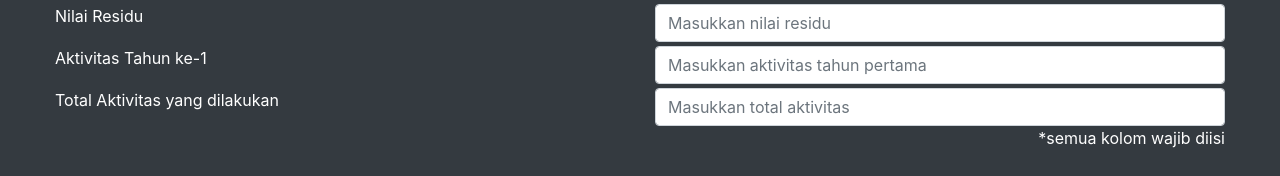
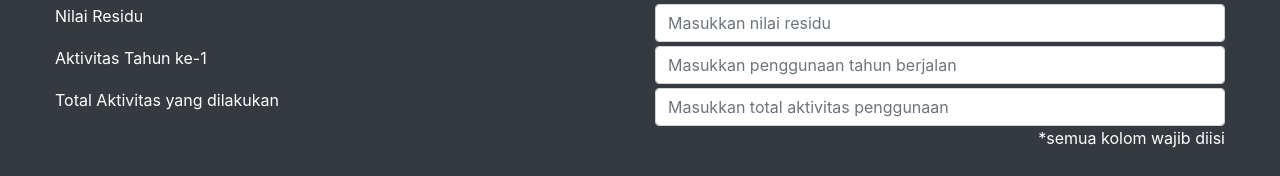
Before and after one commit to L200190077/Web-menghitung-nilai-depreciation, a plain HTML site: page aktivitas.html in a window 1280 px wide. Shown: the part 293-469 px from the top of the page. Drawn offline with nearby package versions, Linux system fonts and the light colour scheme.

Commit message:
Update aktivitas.html

```diff
--- a/aktivitas.html
+++ b/aktivitas.html
@@ -75,7 +75,7 @@
             <div class="col-6">
                 <div class="input-group text">
                     <input id="tiga" type="number" pattern="tahun"
-                        title="Masukkan aktivitas tahun pertama" min="0" maxlength="20" class="form-control" placeholder="Masukkan aktivitas tahun pertama" required>
+                        title="Masukkan penggunaan tahun berjalan" min="0" maxlength="20" class="form-control" placeholder="Masukkan penggunaan tahun berjalan" required>
                 </div>
             </div>
         </div>
@@ -89,7 +89,7 @@
             <div class="col-6">
                 <div class="input-group text">
                     <input id="empat" type="number" pattern="total"
-                        title="Masukkan total aktivitas" min="0" maxlength="20" class="form-control" placeholder="Masukkan total aktivitas" required>
+                        title="Masukkan total aktivitas penggunaan" min="0" maxlength="20" class="form-control" placeholder="Masukkan total aktivitas penggunaan" required>
                 </div>
             </div>
             <div class="col-12">
```
